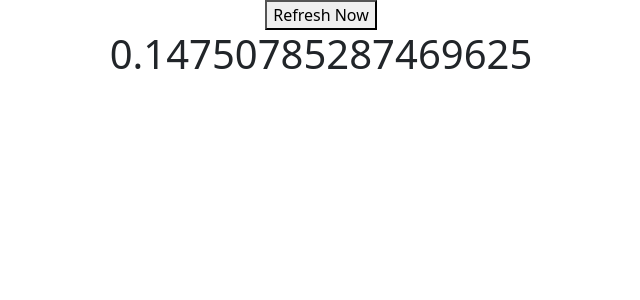
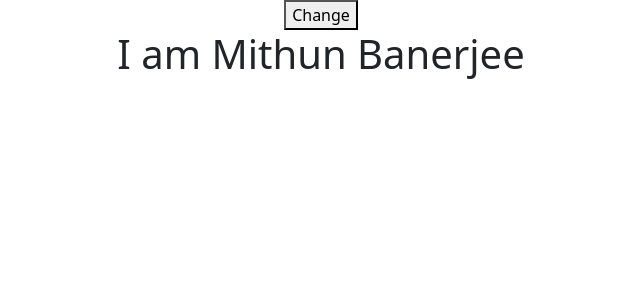
Before and after one commit to mithunbanerjee632/React-Js-Basic, a React (Create React App) app: page / in a window 1280 px wide. Shown: the top 300 px of the page, without its empty margins (319-959 px from the left). Built offline with nearby package versions, Linux system fonts and the light colour scheme.

Commit message:
render() and hydrate() in ReactDom

```diff
--- a/src/App.js
+++ b/src/App.js
@@ -11,6 +11,7 @@ import Refresh from './mycomponents/Refresh.js';
 
 
 import States from './mycomponents/States';
+import MyDemo from './ReactDom/MyDemo.js';
 
 function App() {
 
@@ -18,7 +19,7 @@ function App() {
       <div className="App">
 
 
-      <Refresh></Refresh>
+      <MyDemo></MyDemo>
        </div>
   );
 
--- /dev/null
+++ b/src/ReactDom/MyDemo.js
@@ -0,0 +1,27 @@
+import React, { Component } from 'react';
+import ReactDOM from 'react-dom';
+
+class MyDemo extends Component {
+
+myFun(){
+  var container = document.getElementById("myId");
+  var element = <h1>I am Mithun Banerjee From React Dom</h1>
+  var callback = function(){
+    alert('I am Callback!');
+  }
+
+  ReactDOM.render(element,container,callback);
+  //ReactDOM.hydrate(element,container,callback);
+}
+
+  render() {
+    return (
+      <div>
+        <button onClick={this.myFun}>Change</button>
+        <h1 id="myId">I am Mithun Banerjee</h1>
+      </div>
+    );
+  }
+}
+
+export default MyDemo;
```
